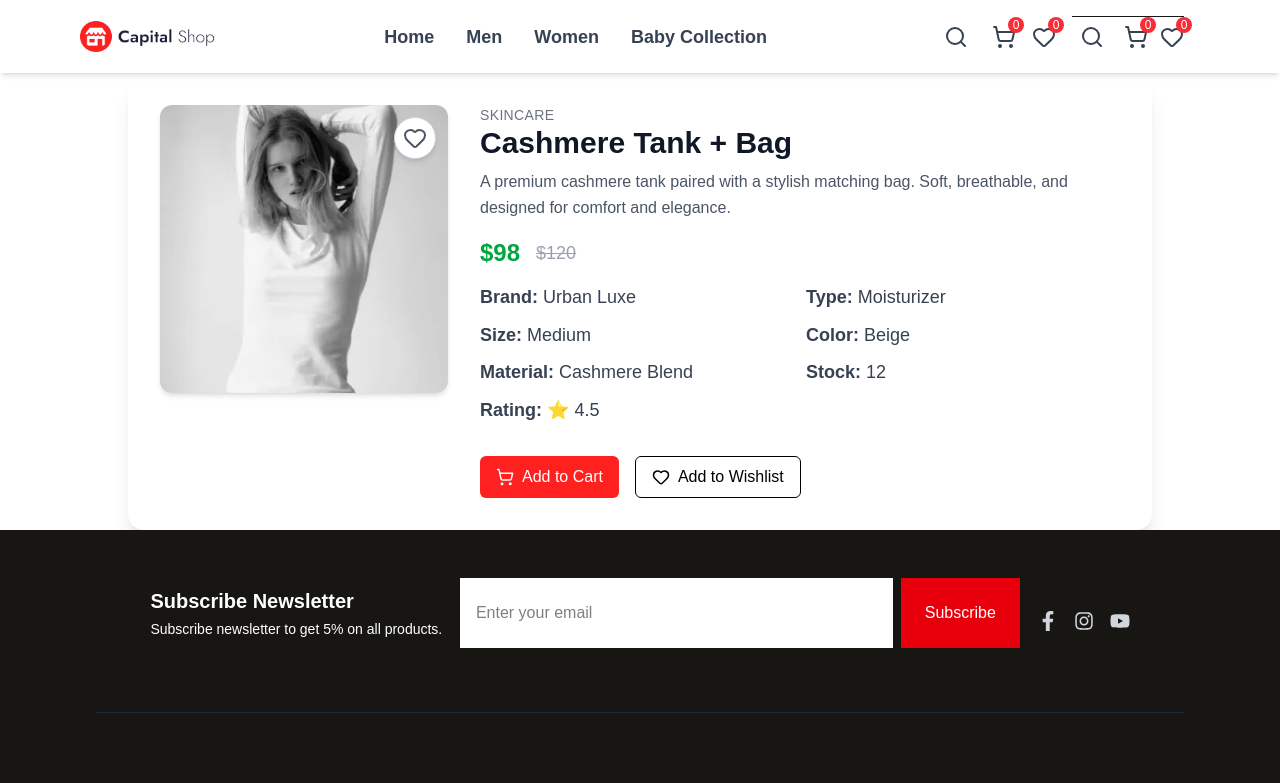
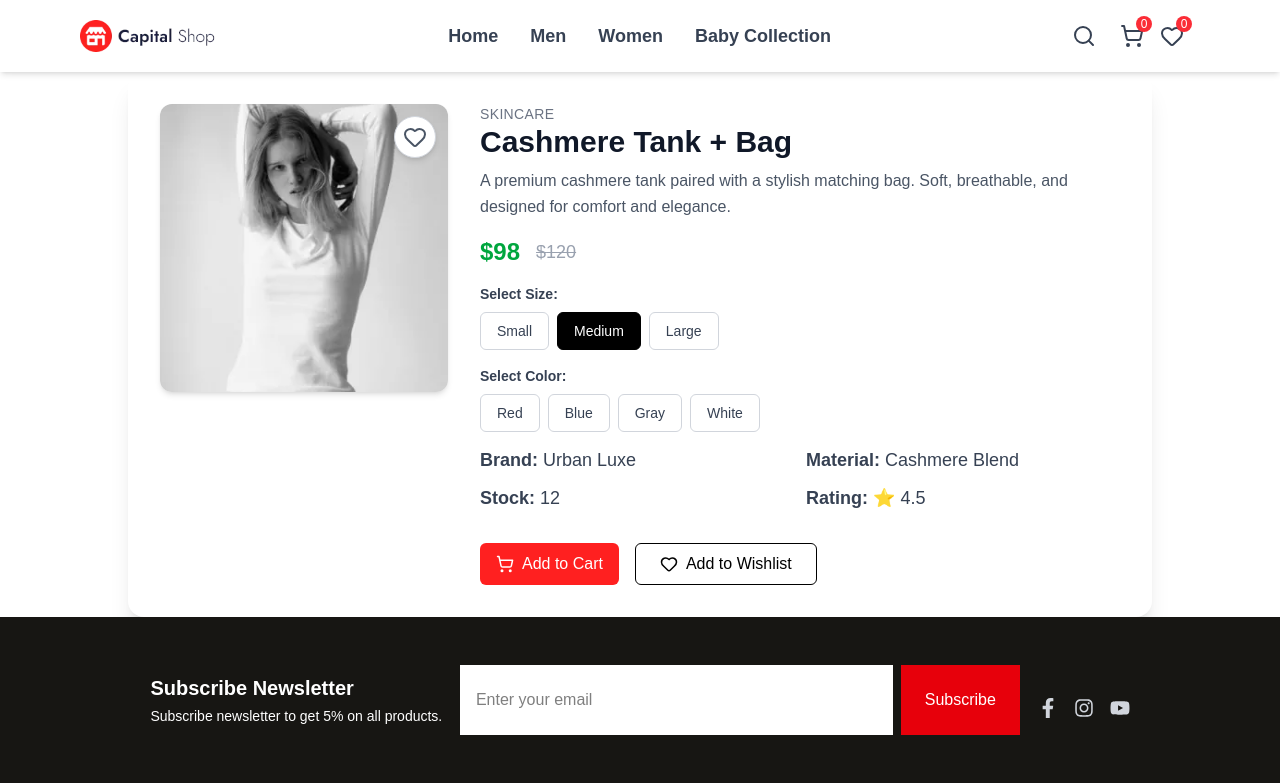
Before and after one commit to Rehan-programer/ecomm, a Next.js app: page /men/1 in a window 1280 px wide. Shown: the top 783 px of the page. Built offline with nearby package versions, Linux system fonts and the light colour scheme.

Commit message:
ui and functionality add

```diff
--- a/src/app/Commponents/Categories/categoriesCard.jsx
+++ b/src/app/Commponents/Categories/categoriesCard.jsx
@@ -44,7 +44,7 @@ const CategoriesCard = ({ data, route }) => {
                 >
                   <Heart size={22} strokeWidth={2} />
                 </button>
-                <Link href={`/men/${item.id}`}>
+                <Link href={`${route}/${item.id}`}>
                   <img
                     src={item.image}
                     alt={item.title}
--- a/src/app/Commponents/Header/Header.jsx
+++ b/src/app/Commponents/Header/Header.jsx
@@ -15,7 +15,6 @@ const Header = () => {
   return (
     <header className="bg-white shadow-md sticky top-0 z-50">
       <div className="container max-w-[2000px] w-[90%] mx-auto px-4 py-4 flex items-center justify-between">
-        {/* Logo */}
         <div className="flex-shrink-0">
           <Image
             src="/img/logo.png.webp"
@@ -26,26 +25,28 @@ const Header = () => {
             className="h-9 md:h-8 w-auto object-contain"
           />
         </div>
-
-        {/* 🖥️ Desktop Nav */}
         <nav className="hidden lg:flex space-x-8 relative">
           {navLinks.map((link, index) => (
             <div key={index} className="group relative">
-              <Link
-                href={link.path}
-                className="text-gray-700 text-lg font-semibold hover:text-[#FF2020] transition"
-              >
+              <div className="text-gray-700 cursor-pointer text-lg font-semibold hover:text-[#FF2020] transition">
                 {link.name}
-              </Link>
-
-              {/* Desktop dropdown */}
+              </div>
               {link.dropdown && link.dropdown.length > 0 && (
                 <div className="w-full left-0 top-10 bg-white pt-[2%] right-0 max-w-[2000px] m-auto lg:w-[87%] fixed hidden group-hover:flex shadow-lg mt-2 z-50 justify-between">
                   {/* Left side */}
                   <div className="flex flex-col gap-4 w-[30%] p-4 justify-center bg-gray-100">
-                    <h4 className="text-xl font-bold text-gray-800">
-                      {link.name}
-                    </h4>
+                    <div className="flex items-center gap-2 w-full justify-between">
+                      <h4 className="text-xl font-bold text-gray-800">
+                        {link.name}
+                      </h4>
+                      <Link
+                        href={link.path}
+                        className=" cursor-pointer border-1 p-2  text-sm font-medium text-black hover:text-[#FF2020] transition"
+                      >
+                        View collection
+                      </Link>
+
+                    </div>
                     <p className="text-gray-600 text-sm">{link.descripiton}</p>
                     <img
                       src={link.image || "/img/default-category.jpg"}
@@ -53,8 +54,6 @@ const Header = () => {
                       className="w-full h-48 object-cover rounded-md mt-2"
                     />
                   </div>
-
-                  {/* Right side */}
                   <div className="flex items-center   flex-row gap-6 w-[70%] p-6 rounded-md">
                     {link.dropdown.map((item, i) => (
                       <div key={i} className="flex-1 p-2">
@@ -71,7 +70,7 @@ const Header = () => {
                             </li>
                           ))}
                         </ul>
-                        <button className="mt-6 text-sm font-medium hover:text-[#FF2020] transition">
+                        <button className="mt-6 text-sm text-black font-medium hover:text-[#FF2020] transition">
                           View More →
                         </button>
                       </div>
@@ -82,14 +81,10 @@ const Header = () => {
             </div>
           ))}
         </nav>
-
-        {/* Icons + Mobile Toggle */}
         <div className="flex  items-center space-x-4">
-          <div className="hidden  lg:flex items-center space-x-4">
+          <div className=" hidden  lg:flex items-center space-x-4">
             {icons.map((item) => {
               const IconComp = item.icon;
-
-              // Agar path hai to Link
               if (item.path) {
                 return (
                   <Link key={item.id} href={item.path} className="relative">
@@ -107,8 +102,6 @@ const Header = () => {
                   </Link>
                 );
               }
-
-              // Agar path nahi hai to button
               return (
                 <button
                   key={item.id}
@@ -121,7 +114,7 @@ const Header = () => {
             })}
           </div>
 
-            <div className="flex space-x-3  border-t items-center">
+          <div className="space-x-3 flex lg:hidden   border-t items-center">
             {icons.map((item) => {
               const IconComp = item.icon;
 
@@ -160,7 +153,11 @@ const Header = () => {
             className="lg:hidden p-2 rounded-lg bg-red-500 text-white hover:bg-red-600"
             onClick={() => setMobileOpen(!mobileOpen)}
           >
-            {mobileOpen ? <X className="w-6 h-6" /> : <Menu className="w-6 h-6" />}
+            {mobileOpen ? (
+              <X className="w-6 h-6" />
+            ) : (
+              <Menu className="w-6 h-6" />
+            )}
           </button>
         </div>
       </div>
@@ -185,7 +182,6 @@ const Header = () => {
                       <ChevronDown className="w-5 h-5" />
                     ))}
                 </button>
-
 
                 {/* Mobile dropdown */}
                 {link.dropdown && openDropdown === index && (
@@ -214,7 +210,6 @@ const Header = () => {
           </nav>
 
           {/* Mobile Icons */}
-
         </div>
       )}
     </header>
--- a/src/app/baby/[babyid]/page.js
+++ b/src/app/baby/[babyid]/page.js
@@ -1,5 +1,5 @@
 "use client";
-import React from "react";
+import React, { useState } from "react";
 import { BabyProducts } from "../../Commponents/Categories/babyfashion/BabyData";
 import { ShoppingCart, Heart } from "lucide-react";
 import { useDispatch, useSelector } from "react-redux";
@@ -13,11 +13,13 @@ export default function MenProductDetails({ params }) {
   const resolvedParams = React.use(params);
   const { babyid } = resolvedParams;
 
-  console.log("params:", params);
-  console.log("womendetails:", babyid);
   const dispatch = useDispatch();
   const favourites = useSelector((state) => state.favourite.items);
   const product = BabyProducts.find((p) => String(p.id) === babyid);
+
+  // ✅ State for selected options
+  const [selectedSize, setSelectedSize] = useState(product?.size || "");
+  const [selectedColor, setSelectedColor] = useState(product?.color || "");
 
   if (!product) {
     return <div className="p-8 text-red-500">❌ Product not found</div>;
@@ -32,6 +34,15 @@ export default function MenProductDetails({ params }) {
     } else {
       dispatch(addToFavourite(item));
     }
+  };
+
+  const handleAddToCart = () => {
+    const itemWithSelection = {
+      ...product,
+      selectedSize,
+      selectedColor,
+    };
+    dispatch(addItem(itemWithSelection));
   };
 
   return (
@@ -54,7 +65,6 @@ export default function MenProductDetails({ params }) {
           className="w-72 h-72 object-cover rounded-xl shadow-md hover:scale-105 transition-transform duration-300"
         />
       </div>
-
       <div className="flex flex-col justify-between space-y-4 flex-1">
         <div>
           <p className="text-sm text-gray-500 uppercase tracking-wide">
@@ -67,7 +77,6 @@ export default function MenProductDetails({ params }) {
             {product.description}
           </p>
         </div>
-
         <div className="flex items-center gap-4">
           <span className="text-2xl font-semibold text-green-600">
             ${product.price}
@@ -78,19 +87,49 @@ export default function MenProductDetails({ params }) {
             </span>
           )}
         </div>
-
+        <div>
+          <p className="text-sm font-semibold text-gray-700 mb-2">
+            Select Size:
+          </p>
+          <div className="flex gap-2">
+            {["Small", "Medium", "Large"].map((size) => (
+              <button
+                key={size}
+                onClick={() => setSelectedSize(size)}
+                className={`px-4 py-2 rounded-md border text-sm font-medium transition ${
+                  selectedSize === size
+                    ? "bg-black text-white border-black"
+                    : "bg-white text-gray-700 border-gray-300 hover:bg-gray-100"
+                }`}
+              >
+                {size}
+              </button>
+            ))}
+          </div>
+        </div>
+        <div>
+          <p className="text-sm font-semibold text-gray-700 mb-2">
+            Select Color:
+          </p>
+          <div className="flex gap-2">
+            {["Red", "Blue", "Gray", "White"].map((color) => (
+              <button
+                key={color}
+                onClick={() => setSelectedColor(color)}
+                className={`px-4 py-2 rounded-md border text-sm font-medium transition ${
+                  selectedColor === color
+                    ? "bg-black text-white border-black"
+                    : "bg-white text-gray-700 border-gray-300 hover:bg-gray-100"
+                }`}
+              >
+                {color}
+              </button>
+            ))}
+          </div>
+        </div>
         <div className="grid grid-cols-2 gap-3 text-sm text-gray-700">
           <p>
             <span className="font-semibold">Brand:</span> {product.brand}
-          </p>
-          <p>
-            <span className="font-semibold">Type:</span> {product.type}
-          </p>
-          <p>
-            <span className="font-semibold">Size:</span> {product.size}
-          </p>
-          <p>
-            <span className="font-semibold">Color:</span> {product.color}
           </p>
           <p>
             <span className="font-semibold">Material:</span> {product.material}
@@ -102,11 +141,10 @@ export default function MenProductDetails({ params }) {
             <span className="font-semibold">Rating:</span> ⭐ {product.rating}
           </p>
         </div>
-
         <div className="flex gap-4 pt-4">
           <button
-            className=" flex items-center justify-center gap-2 bg-[#FF2020] text-white px-4 py-2 rounded-md hover:bg-red-600 transition"
-            onClick={() => dispatch(addItem(product))}
+            className="flex items-center justify-center gap-2 bg-[#FF2020] text-white px-4 py-2 rounded-md hover:bg-red-600 transition"
+            onClick={handleAddToCart}
           >
             <ShoppingCart size={18} /> Add to Cart
           </button>
--- a/src/app/men/[menid]/page.js
+++ b/src/app/men/[menid]/page.js
@@ -1,5 +1,5 @@
 "use client";
-import React from "react";
+import React, { useState } from "react";
 import menProducts from "@/app/Commponents/Categories/men/MenData";
 import { ShoppingCart, Heart } from "lucide-react";
 import { useDispatch, useSelector } from "react-redux";
@@ -18,6 +18,9 @@ export default function MenProductDetails({ params }) {
   const dispatch = useDispatch();
   const favourites = useSelector((state) => state.favourite.items);
   const product = menProducts.find((p) => String(p.id) === menid);
+  const [selectedSize, setSelectedSize] = useState(product?.size || "");
+    const [selectedColor, setSelectedColor] = useState(product?.color || "");
+
 
   if (!product) {
     return <div className="p-8 text-red-500">❌ Product not found</div>;
@@ -33,13 +36,21 @@ export default function MenProductDetails({ params }) {
       dispatch(addToFavourite(item));
     }
   };
+    const handleAddToCart = () => {
+      const itemWithSelection = {
+        ...product,
+        selectedSize,
+        selectedColor,
+      };
+      dispatch(addItem(itemWithSelection));
+    };
 
   return (
       <div className="p-8 bg-white rounded-2xl shadow-xl max-w-5xl mx-auto flex flex-col md:flex-row gap-8">
           <div className="relative flex-shrink-0">
             <button
               onClick={() => toggleFavourite(product)}
-          className={`absolute top-0   right-10 lg:top-3 lg:right-3 cursor-pointer z-10 p-2 rounded-full shadow-md transition border ${
+              className={`absolute top-3 right-3 cursor-pointer z-10 p-2 rounded-full shadow-md transition border ${
                 isFav
                   ? "bg-red-500 text-white border-red-500"
                   : "bg-white text-gray-600 border-gray-300"
@@ -54,7 +65,6 @@ export default function MenProductDetails({ params }) {
               className="w-72 h-72 object-cover rounded-xl shadow-md hover:scale-105 transition-transform duration-300"
             />
           </div>
-
           <div className="flex flex-col justify-between space-y-4 flex-1">
             <div>
               <p className="text-sm text-gray-500 uppercase tracking-wide">
@@ -67,7 +77,6 @@ export default function MenProductDetails({ params }) {
                 {product.description}
               </p>
             </div>
-
             <div className="flex items-center gap-4">
               <span className="text-2xl font-semibold text-green-600">
                 ${product.price}
@@ -78,19 +87,49 @@ export default function MenProductDetails({ params }) {
                 </span>
               )}
             </div>
-
+            <div>
+              <p className="text-sm font-semibold text-gray-700 mb-2">
+                Select Size:
+              </p>
+              <div className="flex gap-2">
+                {["Small", "Medium", "Large"].map((size) => (
+                  <button
+                    key={size}
+                    onClick={() => setSelectedSize(size)}
+                    className={`px-4 py-2 rounded-md border text-sm font-medium transition ${
+                      selectedSize === size
+                        ? "bg-black text-white border-black"
+                        : "bg-white text-gray-700 border-gray-300 hover:bg-gray-100"
+                    }`}
+                  >
+                    {size}
+                  </button>
+                ))}
+              </div>
+            </div>
+            <div>
+              <p className="text-sm font-semibold text-gray-700 mb-2">
+                Select Color:
+              </p>
+              <div className="flex gap-2">
+                {["Red", "Blue", "Gray", "White"].map((color) => (
+                  <button
+                    key={color}
+                    onClick={() => setSelectedColor(color)}
+                    className={`px-4 py-2 rounded-md border text-sm font-medium transition ${
+                      selectedColor === color
+                        ? "bg-black text-white border-black"
+                        : "bg-white text-gray-700 border-gray-300 hover:bg-gray-100"
+                    }`}
+                  >
+                    {color}
+                  </button>
+                ))}
+              </div>
+            </div>
             <div className="grid grid-cols-2 gap-3 text-sm text-gray-700">
               <p>
                 <span className="font-semibold">Brand:</span> {product.brand}
-          </p>
-          <p>
-            <span className="font-semibold">Type:</span> {product.type}
-          </p>
-          <p>
-            <span className="font-semibold">Size:</span> {product.size}
-          </p>
-          <p>
-            <span className="font-semibold">Color:</span> {product.color}
               </p>
               <p>
                 <span className="font-semibold">Material:</span> {product.material}
@@ -102,17 +141,16 @@ export default function MenProductDetails({ params }) {
                 <span className="font-semibold">Rating:</span> ⭐ {product.rating}
               </p>
             </div>
-
             <div className="flex gap-4 pt-4">
               <button
-            className=" flex items-center justify-center gap-2 bg-[#FF2020] text-white px-2 lg:px-4 py-2 rounded-md hover:bg-red-600 transition"
-            onClick={() => dispatch(addItem(product))}
+                className="flex items-center justify-center gap-2 bg-[#FF2020] text-white px-4 py-2 rounded-md hover:bg-red-600 transition"
+                onClick={handleAddToCart}
               >
                 <ShoppingCart size={18} /> Add to Cart
               </button>
               <button
                 onClick={() => toggleFavourite(product)}
-            className={`flex items-center justify-center gap-2 px-2 lg:px-4 py-2 rounded-md border transition ${
+                className={`flex items-center justify-center gap-2 px-6 py-2 rounded-md border transition ${
                   isFav
                     ? "bg-red-500 text-white border-red-500"
                     : "border-black text-black hover:bg-gray-100"
--- a/src/app/page.js
+++ b/src/app/page.js
@@ -5,6 +5,7 @@ import Testimonials from "./Commponents/testimonials/Testimonials";
 import  "./Commponents/YouMayLike/YouMakeLike"
 import { YouMakeLikess } from "./Commponents/YouMayLike/YouMakeLike";
 import Features from "./Commponents/Features/Features";
+import Faq from "./Commponents/faq/Faq"
 
 export default function Home() {
   return (
@@ -14,6 +15,7 @@ export default function Home() {
       <TrendingSection />
       <Testimonials/>
       <YouMakeLikess/>
+      <Faq/>
       <Features/>
     </>
   );
--- a/src/app/women/[womenid]/page.js
+++ b/src/app/women/[womenid]/page.js
@@ -1,5 +1,5 @@
 "use client";
-import React from "react";
+import React, { useState } from "react";
 import { WomenData } from "../../Commponents/Categories/women/WomenData";
 import { ShoppingCart, Heart } from "lucide-react";
 import { useDispatch, useSelector } from "react-redux";
@@ -16,6 +16,8 @@ export default function MenProductDetails({ params }) {
   const favourites = useSelector((state) => state.favourite.items);
 
   const product = WomenData.find((p) => String(p.id) === womenid);
+    const [selectedSize, setSelectedSize] = useState(product?.size || "");
+    const [selectedColor, setSelectedColor] = useState(product?.color || "");
 
   if (!product) {
     return <div className="p-8 text-red-500">❌ Product not found</div>;
@@ -30,6 +32,14 @@ export default function MenProductDetails({ params }) {
     } else {
       dispatch(addToFavourite(item));
     }
+  };
+    const handleAddToCart = () => {
+      const itemWithSelection = {
+        ...product,
+        selectedSize,
+        selectedColor,
+      };
+      dispatch(addItem(itemWithSelection));
     };
 
   return (
@@ -52,7 +62,6 @@ export default function MenProductDetails({ params }) {
               className="w-72 h-72 object-cover rounded-xl shadow-md hover:scale-105 transition-transform duration-300"
             />
           </div>
-
           <div className="flex flex-col justify-between space-y-4 flex-1">
             <div>
               <p className="text-sm text-gray-500 uppercase tracking-wide">
@@ -65,7 +74,6 @@ export default function MenProductDetails({ params }) {
                 {product.description}
               </p>
             </div>
-
             <div className="flex items-center gap-4">
               <span className="text-2xl font-semibold text-green-600">
                 ${product.price}
@@ -76,19 +84,49 @@ export default function MenProductDetails({ params }) {
                 </span>
               )}
             </div>
-
+            <div>
+              <p className="text-sm font-semibold text-gray-700 mb-2">
+                Select Size:
+              </p>
+              <div className="flex gap-2">
+                {["Small", "Medium", "Large"].map((size) => (
+                  <button
+                    key={size}
+                    onClick={() => setSelectedSize(size)}
+                    className={`px-4 py-2 rounded-md border text-sm font-medium transition ${
+                      selectedSize === size
+                        ? "bg-black text-white border-black"
+                        : "bg-white text-gray-700 border-gray-300 hover:bg-gray-100"
+                    }`}
+                  >
+                    {size}
+                  </button>
+                ))}
+              </div>
+            </div>
+            <div>
+              <p className="text-sm font-semibold text-gray-700 mb-2">
+                Select Color:
+              </p>
+              <div className="flex gap-2">
+                {["Red", "Blue", "Gray", "White"].map((color) => (
+                  <button
+                    key={color}
+                    onClick={() => setSelectedColor(color)}
+                    className={`px-4 py-2 rounded-md border text-sm font-medium transition ${
+                      selectedColor === color
+                        ? "bg-black text-white border-black"
+                        : "bg-white text-gray-700 border-gray-300 hover:bg-gray-100"
+                    }`}
+                  >
+                    {color}
+                  </button>
+                ))}
+              </div>
+            </div>
             <div className="grid grid-cols-2 gap-3 text-sm text-gray-700">
               <p>
                 <span className="font-semibold">Brand:</span> {product.brand}
-          </p>
-          <p>
-            <span className="font-semibold">Type:</span> {product.type}
-          </p>
-          <p>
-            <span className="font-semibold">Size:</span> {product.size}
-          </p>
-          <p>
-            <span className="font-semibold">Color:</span> {product.color}
               </p>
               <p>
                 <span className="font-semibold">Material:</span> {product.material}
@@ -100,11 +138,10 @@ export default function MenProductDetails({ params }) {
                 <span className="font-semibold">Rating:</span> ⭐ {product.rating}
               </p>
             </div>
-
             <div className="flex gap-4 pt-4">
               <button
-            className=" flex items-center justify-center gap-2 bg-[#FF2020] text-white px-4 py-2 rounded-md hover:bg-red-600 transition"
-            onClick={() => dispatch(addItem(product))}
+                className="flex items-center justify-center gap-2 bg-[#FF2020] text-white px-4 py-2 rounded-md hover:bg-red-600 transition"
+                onClick={handleAddToCart}
               >
                 <ShoppingCart size={18} /> Add to Cart
               </button>
```
Also changed, not shown: src/app/Commponents/faq/Faq.jsx (added, +90 -0 lines). Lines whose indentation alone changed are shown as unchanged.
